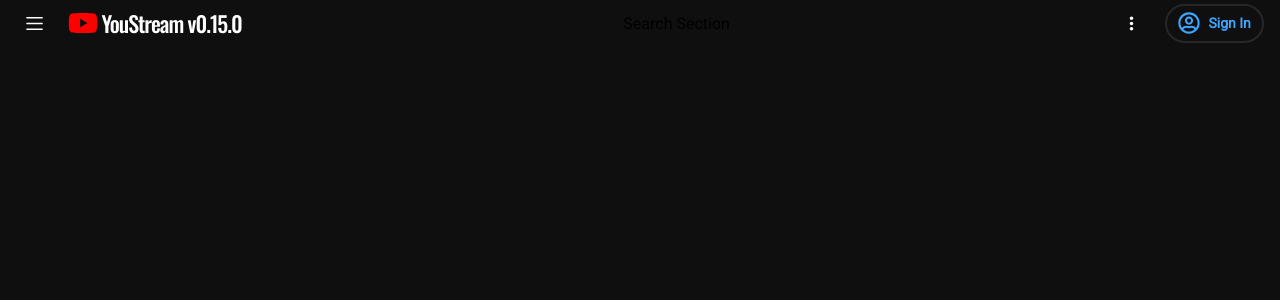
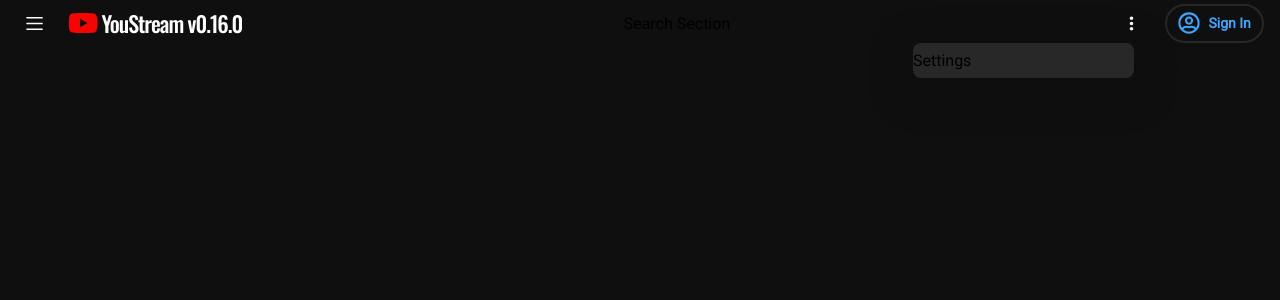
Before and after one commit to DavidGomezToca/pexels-stream, a React (Create React App) app: page / in a window 1280 px wide. Both pictures are taken after a click on the element 1131 px from the left and 23 px from the top of the page. Shown: the top 300 px of the page. Built offline with nearby package versions, Linux system fonts and the light colour scheme.

Commit message:
YOU STREAM 0.16.0
Add ToolTips.tsx
Add Settings.tsx
Add Settings.styles.ts
Update App.tsx
Update Header.tsx

```diff
--- a/package.json
+++ b/package.json
@@ -1,6 +1,6 @@
 {
   "name": "you-stream",
-  "version": "0.15.0",
+  "version": "0.16.0",
   "private": true,
   "dependencies": {
     "@testing-library/jest-dom": "^5.17.0",
--- a/src/App.tsx
+++ b/src/App.tsx
@@ -4,6 +4,7 @@ import { ThemeProvider } from "styled-components";
 import { THEMES } from "./utils/theme";
 import { useAppContext } from "./context/App.context";
 import Header from "./components/header/Header";
+import ToolTips from "./utils/ToolTips";
 
 function App() {
   const { theme } = useAppContext();
@@ -11,6 +12,7 @@ function App() {
   return (
     <ThemeProvider theme={THEMES[theme]}>
       <GlobalStyle />
+      <ToolTips />
       <AppContainer>
         <Header />
       </AppContainer>
--- /dev/null
+++ b/src/components/Settings/Settings.styles.ts
@@ -0,0 +1,15 @@
+import styled from "styled-components";
+
+export const StyledSettings = styled.div`
+  display: flex;
+  flex-direction: column;
+  background-color: ${({ theme: { settingsBg } }) => settingsBg};
+  position: absolute;
+  top: 100%;
+  right: 85%;
+  width: 17.3vw;
+  padding: 0.5rem 0;
+  border-radius: 0.5rem;
+  box-shadow: 0px 10px 43px -3px ${({ theme: { settingsShadow } }) => settingsShadow};
+  z-index: 20000000000;
+`;
--- /dev/null
+++ b/src/components/Settings/Settings.tsx
@@ -0,0 +1,8 @@
+import React from "react";
+import { StyledSettings } from "./Settings.styles";
+
+const Settings = () => {
+  return <StyledSettings>Settings</StyledSettings>;
+};
+
+export default Settings;
--- a/src/components/header/Header.tsx
+++ b/src/components/header/Header.tsx
@@ -1,4 +1,4 @@
-import React from "react";
+import React, { useState } from "react";
 import {
   StyledHeader,
   LeftSection,
@@ -13,8 +13,10 @@ import { FaYoutube } from "react-icons/fa";
 import AuthButton from "../authButton/AuthButton";
 import { CgMoreVerticalAlt } from "react-icons/cg";
 import { Tooltip } from "react-tooltip";
+import Settings from "../Settings/Settings";
 
 const Header = () => {
+  const [showSettings, setShowSettings] = useState(false);
   return (
     <StyledHeader>
       <LeftSection>
@@ -23,19 +25,20 @@ const Header = () => {
         </Icon>
         <LogoSection to="/">
           <FaYoutube color="#FF0000" size={30} />
-          <Text className="logo">YouStream v0.15.0</Text>
+          <Text className="logo">YouStream v0.16.0</Text>
         </LogoSection>
       </LeftSection>
       <SearchSection>Search Section</SearchSection>
       <HeaderMoreSection>
-        <Tooltip id="my-tooltip-settings" />
         <Icon
-          data-tooltip-id="my-tooltip-settings"
+          data-tooltip-id="settings"
           data-tooltip-content="Settings"
+          onClick={() => setShowSettings((currentState) => !currentState)}
         >
           <CgMoreVerticalAlt size={21} />
         </Icon>
         <AuthButton />
+        {showSettings && <Settings />}
       </HeaderMoreSection>
     </StyledHeader>
   );
--- /dev/null
+++ b/src/utils/ToolTips.tsx
@@ -0,0 +1,15 @@
+import React from "react";
+import { Tooltip } from "react-tooltip";
+
+const ToolTips = () => {
+  const TOOLTIPS = ["settings", "search", "voiceSearch"];
+  return (
+    <div>
+      {TOOLTIPS.map((id, index) => (
+        <Tooltip id={id} key={index} style={{ zIndex: "1000" }} noArrow />
+      ))}
+    </div>
+  );
+};
+
+export default ToolTips;
```
Also changed, not shown: src/components/header/Header.styles.ts (renamed from src/components/header/Header.styles.tsx), 2 other files (tests, documents, lock files or other folders).
